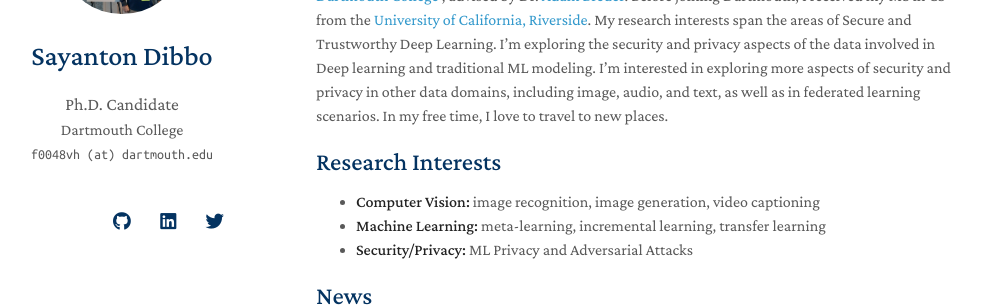
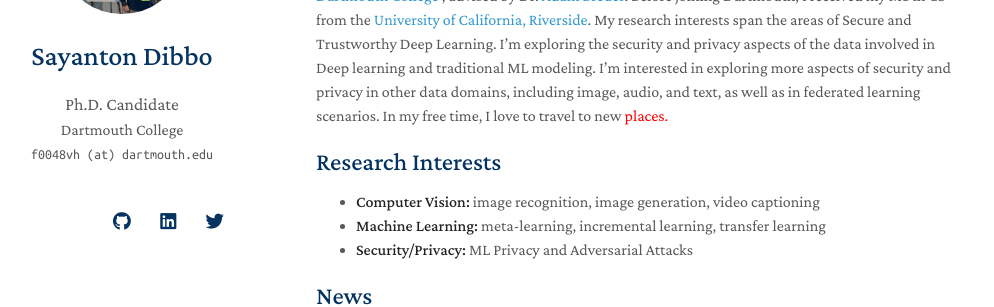
Before and after one commit to SayantonDibbo/SayantonDibbo.github.io, a Jekyll site: the page built from index.md, in a window 1280 px wide and 900 px high. Shown: the part 149-456 px from the top of the window, without its empty margins (154-1148 px from the left). Built offline with Jekyll 4.4.1, drawn with Linux system fonts in a browser that asks for light colours; nearby versions of some CDN libraries; a style sheet for code colours, icons or effects is not loaded; our own code applies the rules of GitHub Pages for plain Markdown files.

Commit message:
Update index.md

```diff
--- a/index.md
+++ b/index.md
@@ -6,7 +6,8 @@ layout: homepage
 
 I'm Sayanton Dibbo, a Ph.D. Candidate and Cybersecurity Cluster Research fellow in the CS @ <a href="https://web.cs.dartmouth.edu/">Dartmouth College</a> , advised by Dr. <a href="https://www.adambreuer.com/">Adam Breuer</a>. Before joining Dartmouth, I received my MS in CS from the <a href="https://www1.cs.ucr.edu//">University of California, Riverside</a>.
 My research interests span the areas of Secure and Trustworthy Deep Learning.  I'm exploring the security and privacy aspects of the data involved in Deep learning and traditional ML modeling. I'm interested in exploring more aspects of security and privacy in other data domains, including image, audio, and text, as well as in federated learning scenarios.
-In my free time, I love to travel to new places.
+In my free time, I love to travel to new <font color="red">places.</font>
+
 
 ## Research Interests
 
```
